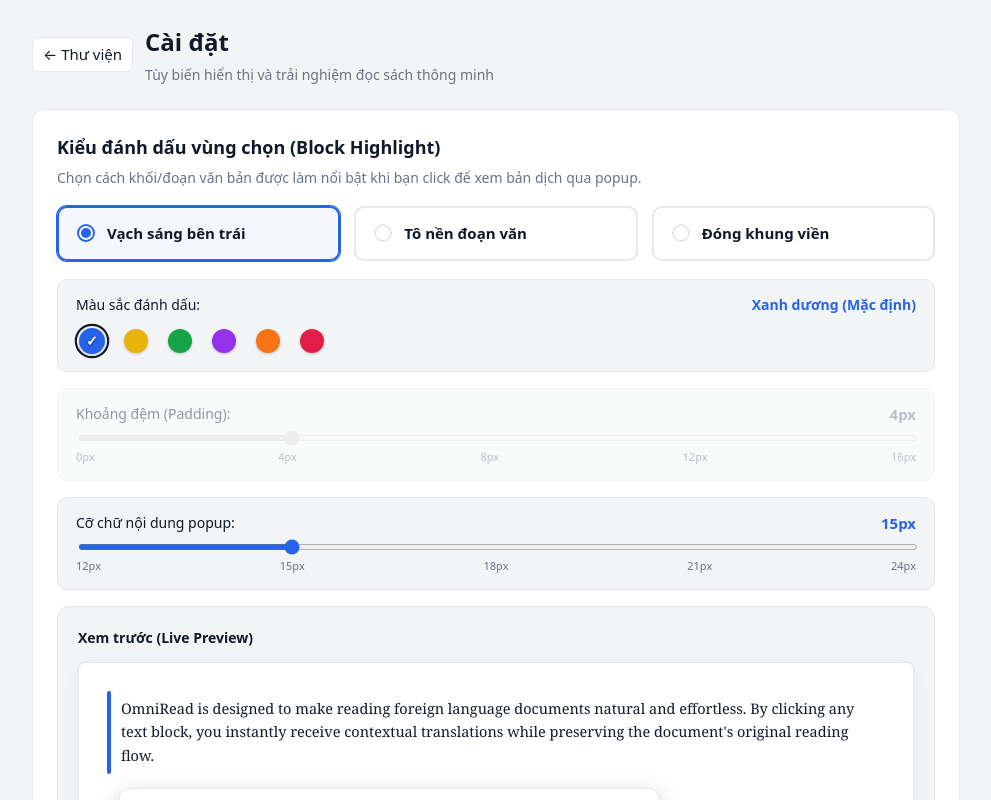
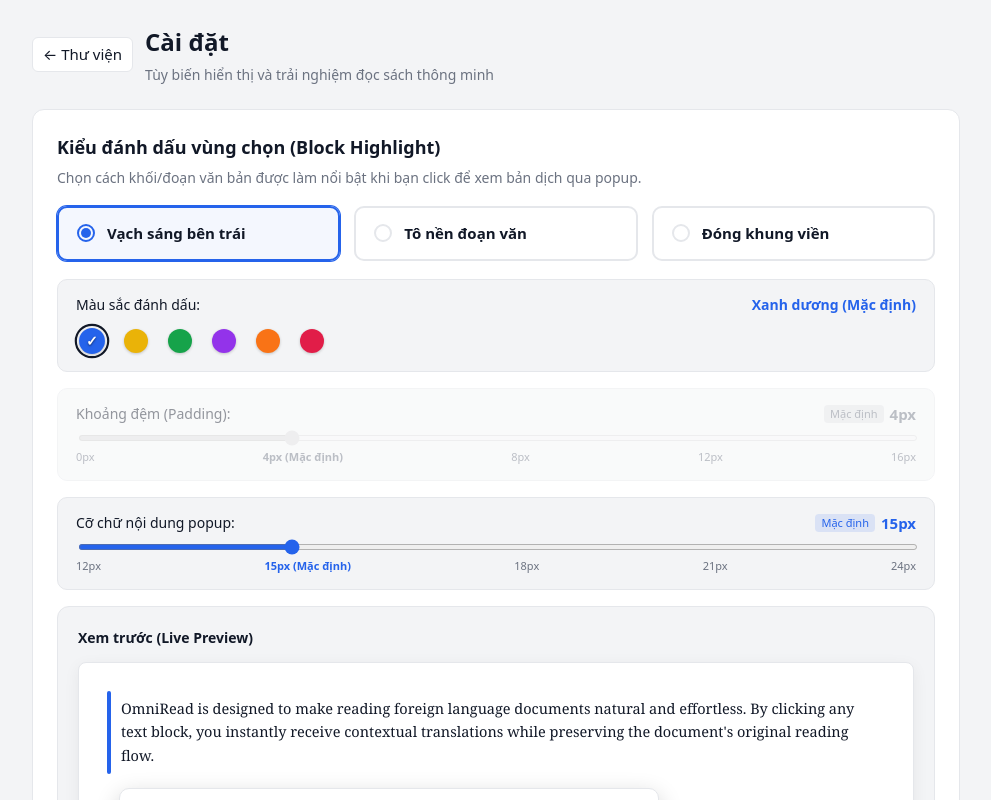
Before and after one commit to quocdat22/OmniRead, a React (Vite) app in the folder frontend/: page /setting in a window 1280 px wide. Shown: the top 800 px of the page, without its empty margins (144-1135 px from the left). Built offline with nearby package versions, Linux system fonts and the light colour scheme; no server answers.

Commit message:
feat(settings): label default slider values

```diff
--- a/frontend/src/pages/Settings.tsx
+++ b/frontend/src/pages/Settings.tsx
@@ -1,6 +1,11 @@
 import type React from "react";
 import { Link } from "react-router-dom";
-import { COLOR_PRESETS, useHighlightStyle } from "../hooks/useHighlightStyle";
+import {
+  COLOR_PRESETS,
+  DEFAULT_HIGHLIGHT_PADDING,
+  DEFAULT_POPUP_FONT_SIZE,
+  useHighlightStyle,
+} from "../hooks/useHighlightStyle";
 import type { HighlightStyle } from "../types";
 
 interface OptionItem {
@@ -112,7 +117,12 @@ export default function Settings() {
           <div className={`setting-slider-row${!isPaddingEnabled ? " disabled" : ""}`}>
             <div className="slider-label">
               <span>Khoảng đệm (Padding):</span>
-              <strong>{highlightPadding}px</strong>
+              <div style={{ display: "flex", alignItems: "center", gap: "6px" }}>
+                {highlightPadding === DEFAULT_HIGHLIGHT_PADDING && (
+                  <span className="default-tag">Mặc định</span>
+                )}
+                <strong>{highlightPadding}px</strong>
+              </div>
             </div>
             <div className="slider-control">
               <input
@@ -128,7 +138,7 @@ export default function Settings() {
               />
               <div className="slider-ticks">
                 <span>0px</span>
-                <span>4px</span>
+                <span className="tick-default">4px (Mặc định)</span>
                 <span>8px</span>
                 <span>12px</span>
                 <span>16px</span>
@@ -140,7 +150,12 @@ export default function Settings() {
           <div className="setting-slider-row">
             <div className="slider-label">
               <span>Cỡ chữ nội dung popup:</span>
-              <strong>{popupFontSize}px</strong>
+              <div style={{ display: "flex", alignItems: "center", gap: "6px" }}>
+                {popupFontSize === DEFAULT_POPUP_FONT_SIZE && (
+                  <span className="default-tag">Mặc định</span>
+                )}
+                <strong>{popupFontSize}px</strong>
+              </div>
             </div>
             <div className="slider-control">
               <input
@@ -155,7 +170,7 @@ export default function Settings() {
               />
               <div className="slider-ticks">
                 <span>12px</span>
-                <span>15px</span>
+                <span className="tick-default">15px (Mặc định)</span>
                 <span>18px</span>
                 <span>21px</span>
                 <span>24px</span>
--- a/frontend/src/styles.css
+++ b/frontend/src/styles.css
@@ -422,12 +422,31 @@ body {
   cursor: not-allowed;
   opacity: 0.6;
 }
+.default-tag {
+  font-size: 11px;
+  font-weight: 500;
+  padding: 1px 6px;
+  border-radius: 4px;
+  background: rgba(var(--highlight-color-rgb, 37, 99, 235), 0.12);
+  color: var(--highlight-color, var(--accent));
+}
+.setting-slider-row.disabled .default-tag {
+  background: rgba(107, 114, 128, 0.15);
+  color: var(--muted);
+}
 .slider-ticks {
   display: flex;
   justify-content: space-between;
   font-size: 11px;
   color: var(--muted);
   user-select: none;
+}
+.slider-ticks .tick-default {
+  color: var(--highlight-color, var(--accent));
+  font-weight: 600;
+}
+.setting-slider-row.disabled .slider-ticks .tick-default {
+  color: var(--muted);
 }
 
 /* ---------------- Preview Area ---------------- */
```
